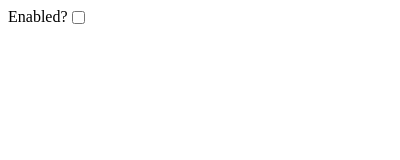
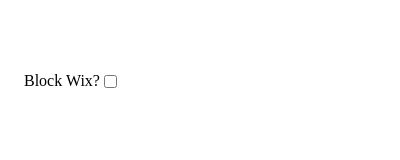
Before and after one commit to bdsally/wix-blocker, a browser extension: page popup/popup.html in a window 400 px wide. Drawn offline with Linux system fonts and the light colour scheme.

Commit message:
Better option text "Block Wix?"

```diff
--- a/popup/css/style.css
+++ b/popup/css/style.css
@@ -1,3 +1,7 @@
+main {
+  width: 15rem;
+  padding: 4rem 1rem;
+}
 #popupForm {
   > div {
     display: flex;
--- a/popup/popup.html
+++ b/popup/popup.html
@@ -8,11 +8,13 @@
     <script defer src="js/index.js" type="application/javascript"></script>
   </head>
   <body>
+    <main>
     <form id="popupForm">
       <div>
-        <label for="enabled">Enabled?</label>
+        <label for="enabled">Block Wix?</label>
         <input type="checkbox" name="enabled" id="enabled-chkbx" checked="true">
       </div>
     </form>
+    </main>
   </body>
 </html>
```
